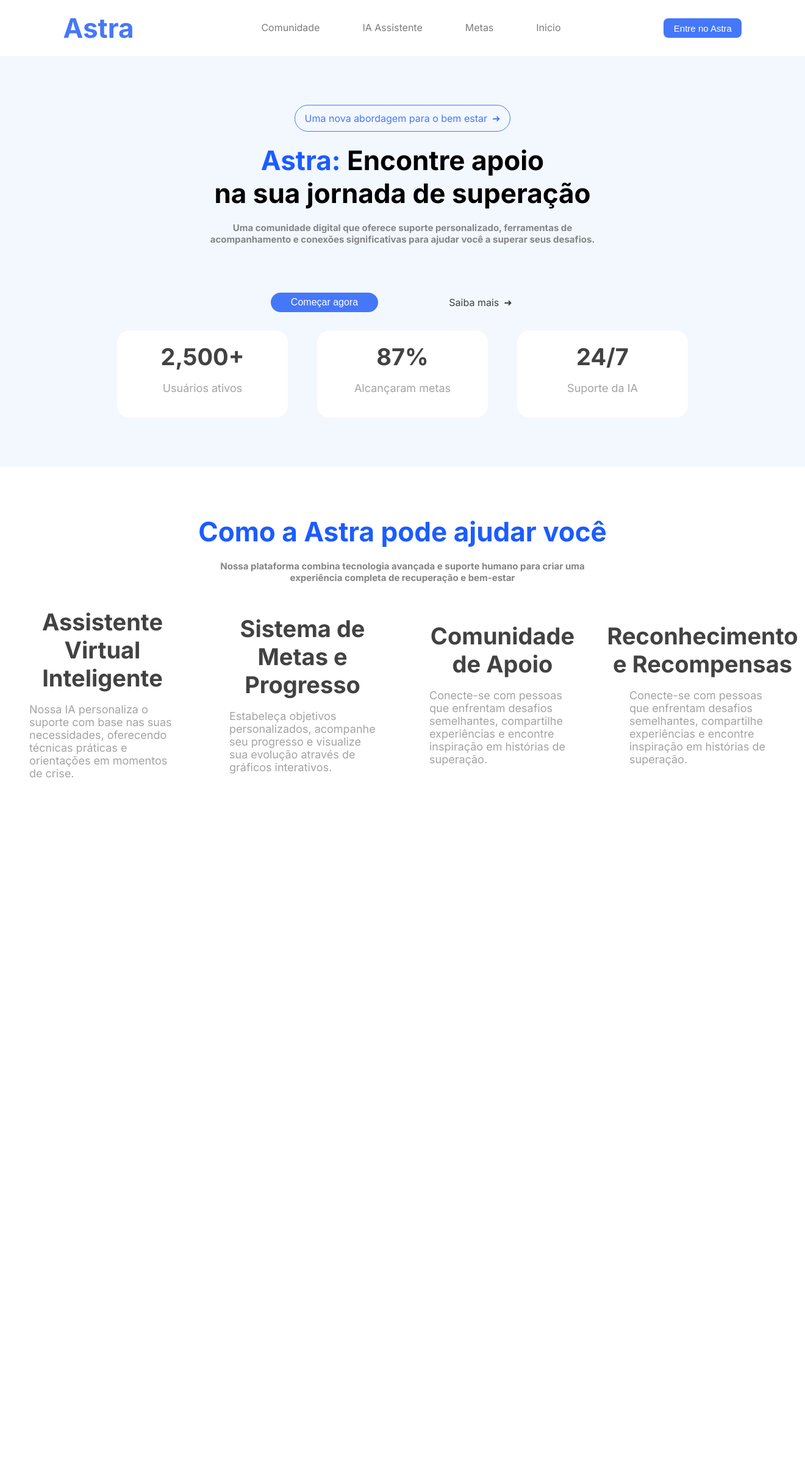
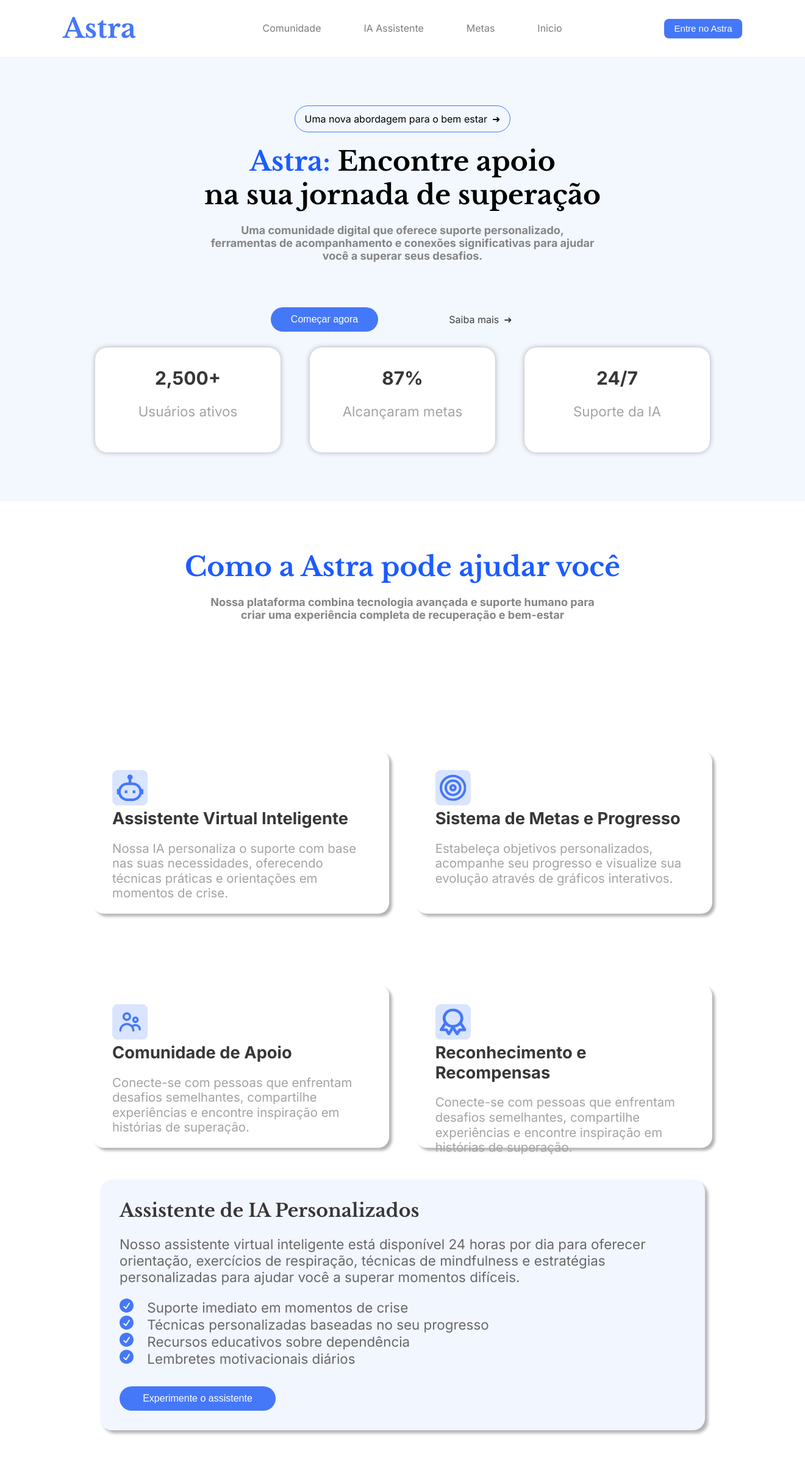
Before and after one commit to LucasPivovar/Astra, a PHP site: page / in a window 1320 px wide. Shown: the whole page at 61% size. Before the commit the page ends 1276 px from the top, so only its background shows below. Run offline with PHP 8.4, Linux system fonts and the light colour scheme.

Commit message:
Atualização index.php

```diff
--- a/Componentes/header.php
+++ b/Componentes/header.php
@@ -6,11 +6,13 @@
   <title>header</title>
   <link rel="stylesheet" href="./style/header.css">
   <link href="https://fonts.googleapis.com/css2?family=Inter:ital,opsz,wght@0,14..32,100..900;1,14..32,100..900&family=Libre+Baskerville:ital,wght@0,400;0,700;1,400&display=swap" rel="stylesheet">
+  <link href="https://fonts.googleapis.com/css2?family=Libre+Baskerville:ital,wght@0,400;0,700;1,400&display=swap" rel="stylesheet">
+
 </head>
 <body>
   <nav>
-    <h1 class="title">Astra</h1>
-    <ul>
+    <h1 class="blue title">Astra</h1>
+    <ul class = "btn-menu">
       <li><a href="" class="lineA">Comunidade</a></li>
       <li><a href="" class="lineA">IA Assistente</a></li>
       <li><a href="" class="lineA">Metas</a></li>
@@ -36,7 +38,7 @@
           <input type="password" id="password">
           <button type="submit" id="btnModal2" class="formButton button">Registrar</button>
         </form>
-        <p id="textSignUp">Não tem uma conta? <span id="signUp"class="register span">Registre se agora</span></p>
+        <p id="textSignUp">Não tem uma conta? <span id="signUp"class="register blue">Registre se agora</span></p>
       </div>
     </section>
   </nav>
--- a/Script/header.js
+++ b/Script/header.js
@@ -12,7 +12,7 @@ btn.onclick = function(){
 }
 signUp.onclick = function(){
   formLogin.style.display = "none";
-  formSignUp.style.display = "block";
+  formSignUp.style.display = "flex";
   textSignUp.style.display = "none";
   document.getElementById('titleModal').innerHTML = "Faça seu Registro";
 }
--- a/Style/header.css
+++ b/Style/header.css
@@ -11,16 +11,20 @@
     padding: 1.2rem;
   }
 
+  .title{
+    font-family: "Libre Baskerville", sans-serif;
+    text-align: center;
+    font-size: 44px;
+    margin: 0px;
+  }
+
   .nome{
     font-size: 2rem;
     margin: 0px;
     cursor: default;
   }
 
-  .title{
-    color: #4578F9;
-  }
-  ul{
+  .btn-menu{
     list-style: none;
     display: flex;
     gap: 70px;
@@ -138,18 +142,20 @@
     color: #1C5CFF;
     background: #F3F8FF;
     position: relative;
-    top: 13px;
-    left: 14px;
+    top: 11px;
+    left: -124px;
     width: 3rem;
   }
 
   .userLoginLabel{
     position: relative;
-    width: 8rem;
+    left: -85px;
+    width: 7.9rem;
   }
 
   .userLabel{
     width: 3.8rem;
+    left: -120px;
   }
 
   .formButton{
@@ -159,7 +165,7 @@
     height: 2.5rem;
   }
 
-  .span{
+  .blue{
     color: #4578F9;
   }
 
--- a/Style/index.css
+++ b/Style/index.css
@@ -26,18 +26,12 @@
   margin-left: 0.5rem;
 }
 
-h1{
-  text-align: center;
-  font-size: 44px;
-  margin: 0px;
-}
-
-.span-diferent-blue{
+.diferent-blue{
   color: #1C5CFF;
 }
 
 .descrição{
-  font-size: 15px;
+  font-size: 18px;
   text-align: center;
   color: #858585;
   width: 40rem;
@@ -52,10 +46,10 @@ h1{
   margin-top: 3rem;
 }
 
-.comecar-agora{
-  border-radius: 20px;
+.btn-main{
+  border-radius: 30px;
   width: 11rem;
-  height: 2rem;
+  height: 2.5rem;
   font-size: 16px;
 }
 
@@ -87,16 +81,18 @@ h1{
   justify-content: center;
   align-items: center;
   background: #FFFFFF;
-  padding: 20px;
+  padding: 2rem;
   border-radius: 20px;
-  width: 15rem;
-  font-size: 18px;
+  min-width: 15rem;
+  font-size: 1.4em;
   color: #A3A3A3;
+  box-shadow: 0 0 8px 0.1px rgba(0, 0, 0, 0.3);
 }
 
 .title-card{
-  font-size: 38px;
-  color: #434242;
+  font-size: 30px;
+  color: #373737;
+  margin: 0px;
 }
 
 /* Projeto */
@@ -109,4 +105,65 @@ h1{
   gap: 20px;
   padding-top: 5rem;
   padding-bottom: 5rem;
+  text-align: left;
 }
+
+.grid-card{
+  margin-top: 10rem;
+  display: grid;
+  grid-template-columns: repeat(2, 1fr);
+  grid-template-rows: repeat(2, 1fr);
+  gap: 8rem 3rem;
+  transform: scale(0.91);
+}
+
+.cards-horizontais{
+  display: inline-block;
+  height: 14rem;
+  width: 29rem;
+  padding: 35px;
+  box-shadow: 5px 5px 5px rgba(0, 0, 0, 0.3);
+}
+
+.svg{
+  border-radius: 10px;
+  width: 3rem;
+  height: 3rem;
+  padding: 0.5rem ;
+  background: #D9E4FF;
+}
+
+.card-IA-assistente{
+  width: 58rem;
+  box-shadow: 5px 5px 5px rgba(0, 0, 0, 0.3);
+  color: #686868;
+  display: block;
+  justify-content: left;
+  background: #F2F6FF;
+}
+
+.card-IA-assistente h1{
+  text-align: left;
+}
+
+.verificado{
+  list-style: none;
+}
+.ul{
+  padding: 0;
+}
+.verificado::before{
+  content: "";
+  display: inline-block;
+  width: 23px;
+  height: 23px;
+  background: url(../svgs/Verificado.svg);
+  background-size: cover;
+  margin-right: 1rem;
+}
+
+.btn-IA{
+  width: 16rem;
+  padding: 1rem;
+  margin-top: 2rem;
+}
--- a/index.php
+++ b/index.php
@@ -11,14 +11,15 @@
 </head>
 <body>
   <main>
+    <!-- dados -->
     <section class = "dados">
       <div class ="link-bem-estar">
       <p class = "span bem-estar">Uma nova abordagem para o bem estar</p>
       </div>
-      <h1> <span class="span-diferent-blue"> Astra: </span> Encontre apoio <br> na sua jornada de superação</h1>
+      <h1 class="title"> <span class="diferent-blue"> Astra: </span> Encontre apoio <br> na sua jornada de superação</h1>
       <h2 class = "descrição">Uma comunidade digital que oferece suporte personalizado, ferramentas de acompanhamento e conexões significativas para ajudar você a superar seus desafios.</h2>
       <div class = "buttons">
-        <button class = "button comecar-agora">Começar agora</button>
+        <button class = "button btn-main">Começar agora</button>
         <p class = "saiba-mais"> Saiba mais</p>
       </div>
       <div class = "cards">
@@ -36,28 +37,44 @@
         </div>
       </div>
     </section>
+    <!-- Projeto -->
     <section class = "projeto">
-      <h1 class = "span-diferent-blue"> Como a Astra pode ajudar você </h1>
+      <h1 class = "diferent-blue title"> Como a Astra pode ajudar você </h1>
       <h2 class = "descrição"> Nossa plataforma combina tecnologia avançada e suporte humano para criar uma experiência completa de recuperação e bem-estar </h2>
       <div class = "cards grid-card">
         <div class = "card card-IA cards-horizontais">
+          <img src="./svgs/robot.svg" alt="Figura Robô" class = "svg">
             <h1 class = "title-card"> Assistente Virtual Inteligente
             </h1>
-            <p> Nossa IA personaliza o suporte com base nas suas necessidades, oferecendo técnicas práticas e orientações em momentos de crise. </p>
+            <p class = "IA"> Nossa IA personaliza o suporte com base nas suas necessidades, oferecendo técnicas práticas e orientações em momentos de crise. </p>
         </div>
         <div class = "card cards-horizontais card-meta">
+          <img src="./svgs/circulo.svg" alt="" class = "svg">
             <h1 class = "title-card"> Sistema de Metas e Progresso </h1>
             <p> Estabeleça objetivos personalizados, acompanhe seu progresso e visualize sua evolução através de gráficos interativos.
             </p>
         </div>
         <div class = "card cards-horizontais card-comunidade">
+            <img src="./svgs/people.svg" alt="" class = "svg">
             <h1 class = "title-card"> Comunidade de Apoio </h1>
             <p> Conecte-se com pessoas que enfrentam desafios semelhantes, compartilhe experiências e encontre inspiração em histórias de superação.</p>
         </div>
         <div class = "card cards-horizontais card-vantagens">
+            <img src="./svgs/medalha.svg" alt="" class = "svg">
             <h1 class = "title-card"> Reconhecimento e Recompensas </h1>
             <p> Conecte-se com pessoas que enfrentam desafios semelhantes, compartilhe experiências e encontre inspiração em histórias de superação. </p>
         </div>
+      </div>
+      <div class = "card card-horizontais card-IA-assistente">
+        <h1 class = "title title-card">Assistente de IA Personalizados</h1>
+        <p> Nosso assistente virtual inteligente está disponível 24 horas por dia para oferecer orientação, exercícios de respiração, técnicas de mindfulness e estratégias personalizadas para ajudar você a superar momentos difíceis. </p>
+        <ul class = "ul">
+          <li class = "verificado"> Suporte imediato em momentos de crise</li>
+          <li class = "verificado"> Técnicas personalizadas baseadas no seu progresso</li>
+          <li class = "verificado"> Recursos educativos sobre dependência</li>
+          <li class = "verificado"> Lembretes motivacionais diários</li>
+        </ul>
+        <button class = "button btn-IA btn-main"> Experimente o assistente </button>
       </div>
     </section>
   </main>
```
Also changed, not shown: svgs/Circulo.svg (added), svgs/Medalha.svg (added), svgs/People.svg (added), svgs/Robot.svg (added), svgs/Robot2.svg (added), svgs/Verificado.svg (added).
